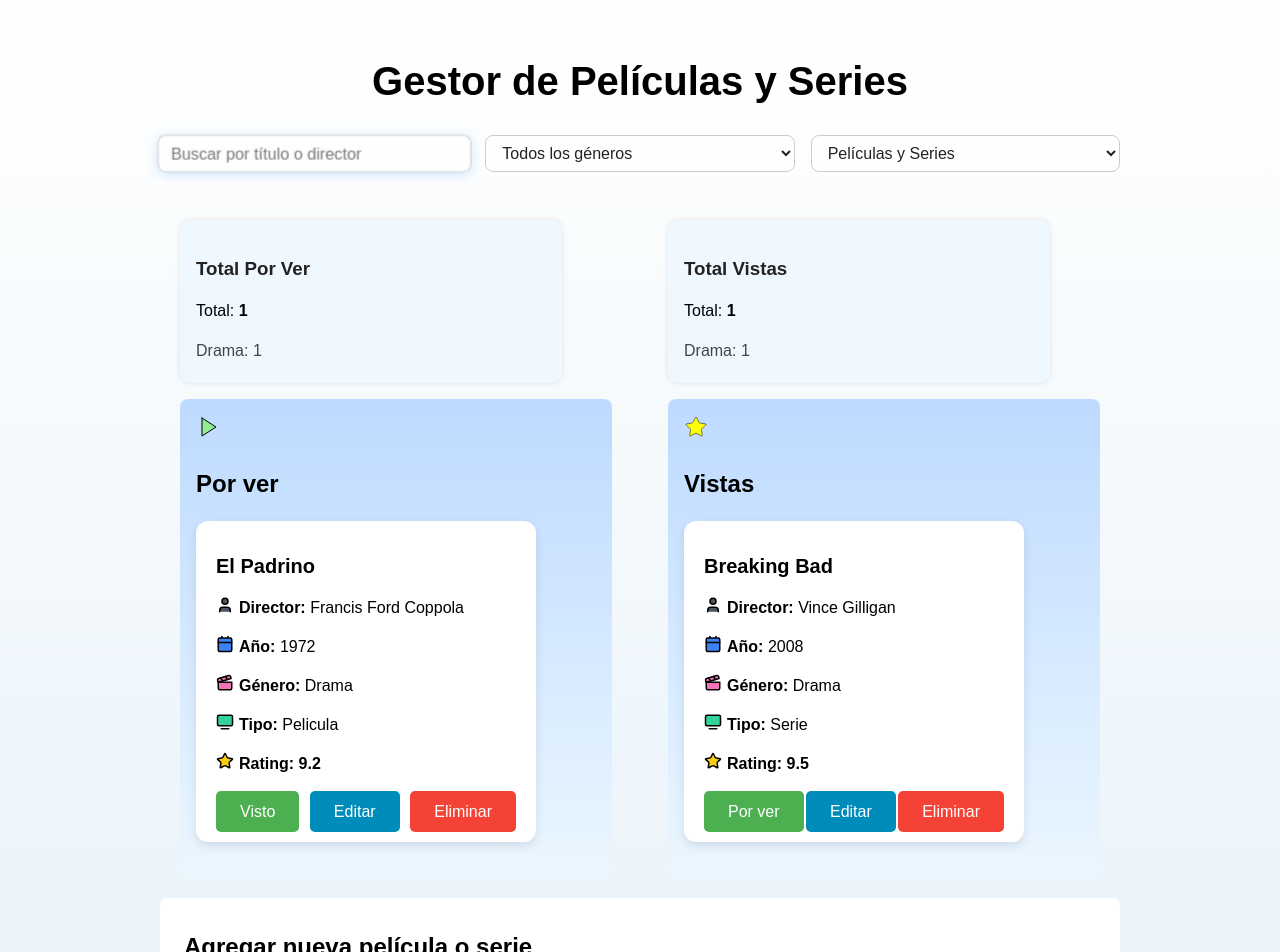
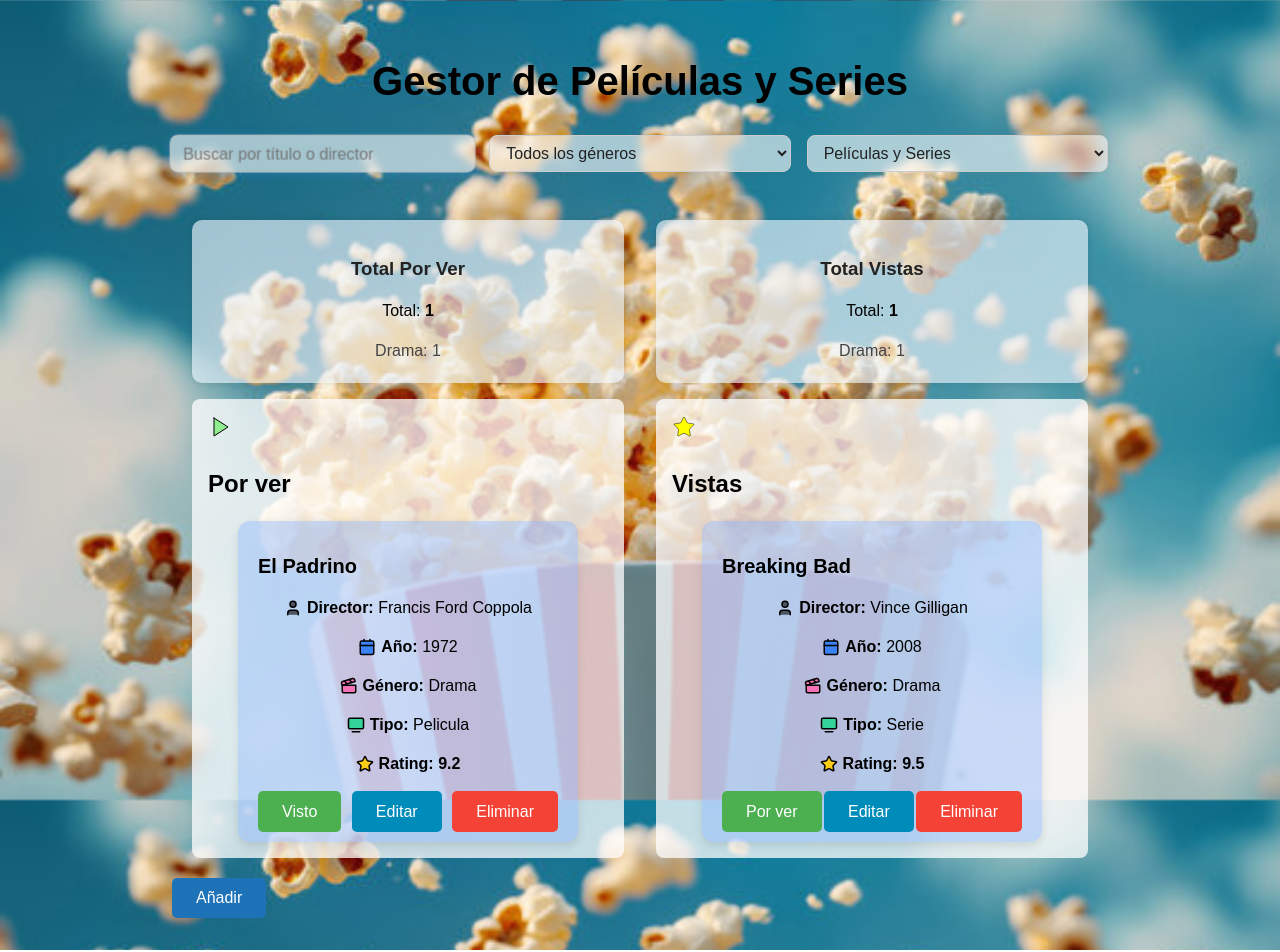
Before and after one commit to psantueno/group9-tp2-react, a React (Vite) app: page / in a window 1280 px wide. Shown: the top 952 px of the page. Built offline with nearby package versions, Linux system fonts and the light colour scheme.

Commit message:
css y boton de mostar

```diff
--- a/src/App.css
+++ b/src/App.css
@@ -2,11 +2,14 @@ body {
   margin: 0;
   padding: 0;
   min-height: 100vh;
-  background: linear-gradient(to bottom, #ffffff, #a0cbe8);
   background-size: 400% 400%;
   animation: fondoCeleste 15s ease infinite;
   color: #000000;
   font-family: 'Segoe UI', Tahoma, Geneva, Verdana, sans-serif;
   justify-content: center;
   align-items: center;
+  background-image: url('../public/360pop1.jpg');
+  background-size:  100%;
+  background-position: center;
+  background-attachment: fixed;
 }
--- a/src/components/Contador/Contador.css
+++ b/src/components/Contador/Contador.css
@@ -1,10 +1,12 @@
 .contador {
-    background-color: #f0f8ff;
+    background-color: #f0f8ffa1;
     padding: 1rem;
     margin: 1rem 0;
     border-radius: 10px;
     box-shadow: 0 0 6px rgba(0,0,0,0.1);
-    max-width: 350px;
+    max-width: 450px;
+    align-items: center;
+    text-align: center;
   }
 
   .contador h3 {
--- a/src/components/ItemCard/ItemCard.css
+++ b/src/components/ItemCard/ItemCard.css
@@ -1,5 +1,5 @@
 .item-card{
-    background-color: white;
+    background-color: rgba(137, 179, 255, 0.411);
     border-radius: 12px;
     box-shadow: 0px 4px 10px rgba(0, 0, 0, 0.1);
     padding: 10px 20px;
@@ -7,10 +7,12 @@
     text-align: left;
     margin-bottom: 20px;
     position: relative;
+   align-content: center;
+   margin: auto;
 }
 
 .item-card-form{
-    background-color: white;
+    background-color: rgba(255, 255, 255, 0.785);
     border-radius: 12px;
     box-shadow: 0px 4px 10px rgba(0, 0, 0, 0.1);
     padding: 10px 20px;
@@ -18,12 +20,16 @@
     display: flex;
     flex-direction: column;
     gap: 15px;
+    justify-content: center;
+  align-items: center;
 }
 
 .item-title {
     font-size: 20px;
     font-weight: bold;
     margin-bottom: 10px;
+    justify-content: center;
+  align-items: center;
 }
 
 .item-info{
@@ -31,6 +37,8 @@
     gap: 5px;
     align-items: start;
     margin: 15px 0;
+    justify-content: center;
+  align-items: center;
 }
 
 .item-info p {
--- a/src/components/List/List.css
+++ b/src/components/List/List.css
@@ -1,14 +1,16 @@
 .lista {
     min-width: 400px;
     flex: 1;
-    background: linear-gradient(to bottom, #bedaff, #ebf7ff);
+    background: #ffffffc0;
     padding: 1rem;
     border-radius: 8px;
     margin:20xp;
     transition: background-color 0.3s ease;
     color: #000000;
+
   }
 
   .lista:hover {
-    background-color: rgba(255, 255, 255, 0.4); /* Más resaltado al pasar el mouse */
+    background-color: rgb(255, 255, 255);
+    transform: scale(1.015);
   }
--- a/src/pages/Home/Home.css
+++ b/src/pages/Home/Home.css
@@ -46,10 +46,16 @@
   }
 
   .formulario {
-    background-color: #ffffff;
+    background-color: #ffffffb9;
     padding: 0.7rem 1.5rem;
     border-radius: 8px;
 
+  }
+  .formulario:hover{
+    background-color: rgba(255, 255, 255, 0.95);
+    border-color: #409eff;
+    box-shadow: 0 2px 10px rgba(64, 158, 255, 0.25);
+    transform: scale(1.015);
   }
 
   .input {
@@ -71,3 +77,19 @@
     box-shadow: 0 2px 10px rgba(64, 158, 255, 0.25);
     transform: scale(1.015);
   }
+
+  .toggle-form-btn {
+    background-color: #007bff;
+  color: white;
+  padding: 10px 16px;
+  border: none;
+  border-radius: 10px;
+  cursor: pointer;
+  font-size: 1rem;
+  font-weight: 500;
+  margin: 1rem 0;
+  transition: background-color 0.3s ease;
+  }
+  .toggle-form-btn:hover {
+    background-color: #0056b3;
+  }
--- a/src/pages/Home/Home.jsx
+++ b/src/pages/Home/Home.jsx
@@ -108,6 +108,9 @@ export const Home = () => {
         deleteItemAction: deleteItem
     };
 
+
+    const [mostrarFormulario, setMostrarFormulario] = useState(false);
+
     return (
         <div className="container">
             <Title text={titlePage} />
@@ -154,13 +157,16 @@ export const Home = () => {
                 </div>
             </div>
 
-            {/* Formulario */}
-            <div className="formulario">
+            <button className="button button-primary" onClick={() => setMostrarFormulario(!mostrarFormulario)}>
+             {mostrarFormulario ? "Finalizar" : "Añadir"}
+            </button>
+
+            {mostrarFormulario && (<div className="formulario">
                  <h2>Agregar nueva película o serie</h2>
      <form onSubmit={handleSubmit}>
-                    <input className="input" name="titulo" id="titulo" type="text" placeholder="Título" required/>
-                    <input className="input" name="director" id="director" type="text" placeholder="Director" required/>
-                    <input className="input" name="anio" id="anio" type="number" placeholder="Año" min="0" max="2025" required/>
+      <input className="input" name="titulo" id="titulo" type="text" placeholder="Título" required />
+      <input className="input" name="director" id="director" type="text" placeholder="Director" required />
+      <input className="input" name="anio" id="anio" type="number" placeholder="Año" min="0" max="2025" required />
 
       <select className="select" name="genero" id="genero">
         <option value="">Género</option>
@@ -173,7 +179,7 @@ export const Home = () => {
         <option value="ciencia ficción">Ciencia Ficción</option>
       </select>
 
-                    <input className="input" name="rating" id="rating" type="number" placeholder="Rating (1-10)" min="1" max="10" required/>
+      <input className="input" name="rating" id="rating" type="number" placeholder="Rating (1-10)" min="1" max="10" required />
 
       <select className="select" name="tipo" id="tipo">
         <option value="">Tipo</option>
@@ -181,9 +187,11 @@ export const Home = () => {
         <option value="Serie">Serie</option>
       </select>
 
-                    <Button type="submit" className="button button-primary" label="Agregar"/>
+      <Button type="submit" className="button button-primary" label="Agregar" />
     </form>
   </div>
+)}
+
 </div>
-    );
-};
+)
+}
```
Also changed, not shown: public/360pop1.jpg (added). Lines whose indentation alone changed are shown as unchanged.
